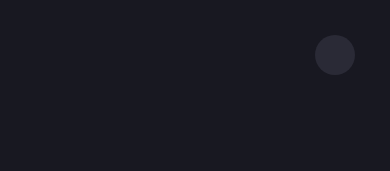
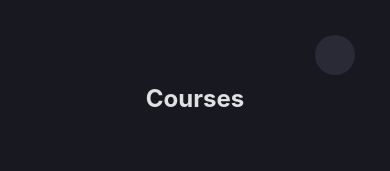
Before and after one commit to synthels/basethree, a Vue app: page /app in a window 390 px wide. Shown: the top 171 px of the page. Built offline with nearby package versions, Linux system fonts and the light colour scheme; some icons are missing.

Commit message:
app: make layout responsive

```diff
--- a/app/Home.vue
+++ b/app/Home.vue
@@ -3,5 +3,7 @@ import Outline from "./Outline.vue";
 </script>
 
 <template>
-  <Outline />
+  <Outline>
+    <h2>Courses</h2>
+  </Outline>
 </template>
--- a/app/Outline.vue
+++ b/app/Outline.vue
@@ -20,8 +20,16 @@ const sidebar: SidebarElement[] = [
 
 <template>
   <div class="outline">
+    <Sidebar :elements="sidebar" />
+    <div class="content">
+      <!-- This slot is for larger screens -->
+      <slot></slot>
+    </div>
     <User />
-    <Sidebar :elements="sidebar" />
+  </div>
+  <!-- This slot is for smaller screens -->
+  <div class="content-responsive">
+    <slot></slot>
   </div>
 </template>
 
@@ -29,11 +37,28 @@ const sidebar: SidebarElement[] = [
 @import "./components/theme.css";
 
 .outline {
+  display: flex;
+  justify-content: space-between;
   padding: var(--page-padding);
 }
 
 @media screen and (max-width: 700px) {
   .outline {
+    display: block;
+  }
+
+  .content-responsive {
+    text-align: center;
+  }
+
+  .content {
+    display: none;
+  }
+}
+
+@media screen and (min-width: 700px) {
+  .content-responsive {
+    display: none;
   }
 }
 </style>
--- a/app/components/User.vue
+++ b/app/components/User.vue
@@ -94,11 +94,12 @@ const elements = [
 
 .user-menu {
   display: none;
-  float: right;
+  position: absolute;
+  align-self: flex-end;
   width: 210pt;
   border-radius: var(--border-radius);
   background-color: var(--secondary);
-  margin-top: 5px;
+  margin-top: 35pt;
 }
 
 .user-menu-element {
```
